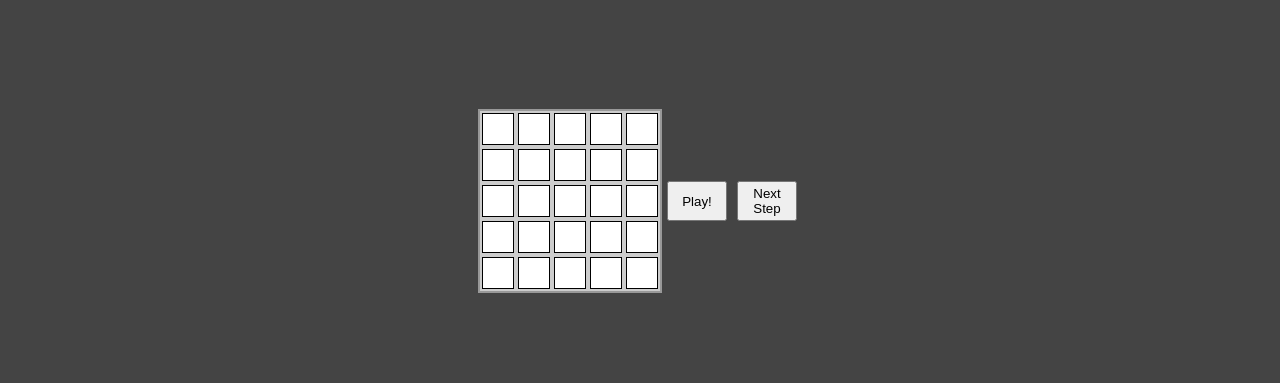
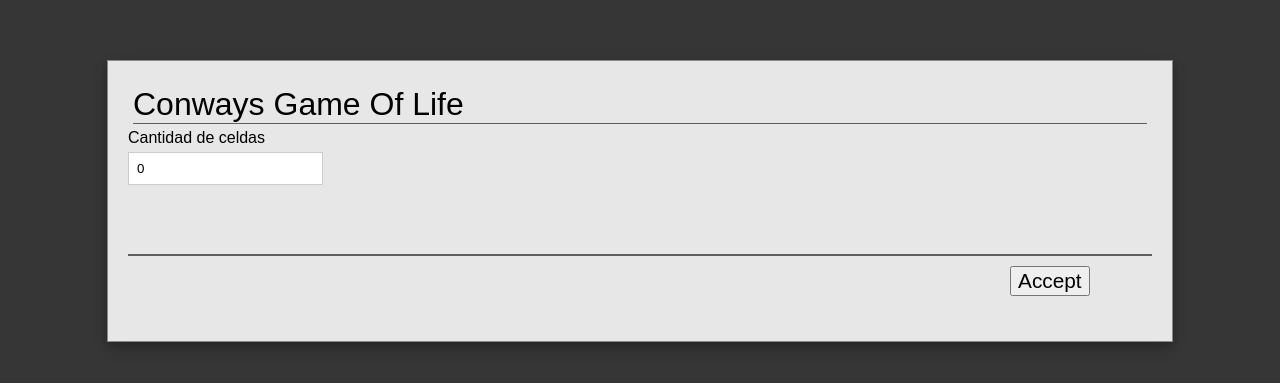
Before and after one commit to lmalvasia/conways-game-of-life, a plain HTML site: page index.html in a window 1280 px wide. Shown: the part 199-582 px from the top of the page. Drawn offline with Linux system fonts and the light colour scheme.

Commit message:
HTML and CSS for modal-window

```diff
--- a/css/main.css
+++ b/css/main.css
@@ -3,7 +3,8 @@ html, body {
 }
 
 .game {
-  display: flex;
+  display: none;
+  /* flex */
   align-items: center;
   justify-content: center;
   width: 100vw;
@@ -40,3 +41,91 @@ button {
   height: 40px;
   cursor: pointer;
 }
+
+.modalwindow {
+  display: flex;
+  flex-wrap: wrap;
+  position: fixed;
+  z-index: 1;
+  left: 0;
+  top: 0;
+  width: 100%;
+  height: 100%;
+  overflow: auto;
+  background-color: rgba(0, 0, 0, 0.2);
+}
+
+.modalwindow .content {
+  position: relative;
+  background-color: rgb(231, 231, 231);
+  margin: auto;
+  padding: 20px;
+  border: 1px solid #888;
+  width: 80%;
+  height: 30%;
+  box-shadow: 0 4px 8px 0 rgba(0, 0, 0, 0.2), 0 6px 20px 0 rgba(0, 0, 0, 0.19);
+  animation-name: animatetop;
+  animation-duration: 1s
+}
+
+legend {
+  font: normal 2em arial, sans-serif;
+  margin: 5px;
+  border-bottom: 1px solid rgb(94, 94, 94);
+}
+
+form div {
+  border-bottom: 2px solid rgb(94, 94, 94);
+  height: 125px;
+}
+
+label {
+  font: normal 1em arial, sans-serif;
+  display: block;
+}
+
+input[type='text'] {
+  margin-top: 5px;
+  padding: 8px;
+  display: inline;
+  border: 1px solid #ccc;
+}
+
+input[type='text']:hover, input[type='text']:focus {
+  outline: none !important;
+  border: 1px solid rgb(187, 215, 92);
+}
+
+p.help {
+  display: none;
+}
+
+input[type='text']:focus+p.help {
+  display: inline;
+  position: relative;
+  top: 0;
+  right: 0;
+  width: auto;
+}
+
+input[type='button'] {
+  position: relative;
+  float: right;
+  font-size: 1.3em;
+  margin: .5em 3em .5em 0;
+}
+
+input[type='button']:hover {
+  box-shadow: 0 12px 16px 0 rgba(0,0,0,0.24), 0 17px 50px 0 rgba(0,0,0,0.19);
+}
+
+@keyframes animatetop {
+  from {
+    top -300px;
+    opacity: 0
+  }
+  to {
+    top: 0;
+    opacity: 1;
+  }
+}
--- a/index.html
+++ b/index.html
@@ -5,6 +5,7 @@
     <title>Conways Game Of Life</title>
     <link rel="stylesheet" href="css/reset.css">
     <link rel="stylesheet" href="css/main.css">
+    <script type="text/javascript" src="js/mwindow.js"></script>
     <script type="text/javascript" src="js/game-of-life.js"></script>
     <script type="text/javascript" src="js/cell.js"></script>
     <script type="text/javascript" src="js/board.js"></script>
@@ -12,6 +13,19 @@
     <script type="text/javascript" src="js/app.js"></script>
   </head>
   <body>
+    <div class="modalwindow">
+      <div class="content">
+        <form class="" method="post">
+          <legend>Conways Game Of Life</legend>
+          <div>
+            <label for="cells">Cantidad de celdas</label>
+            <input type="text" name="cells" "" value="0"/>
+            <p class="help">Debe ser un valor numerico entre 5 y 25.</p>
+          </div>
+          <input type="button" name="Accept" value="Accept"/>
+        </form>
+      </div>
+    </div>
     <div class="game">
       <ul class="board"></ul>
       <button id="play" type="button" name="play">Play!</button>
```
